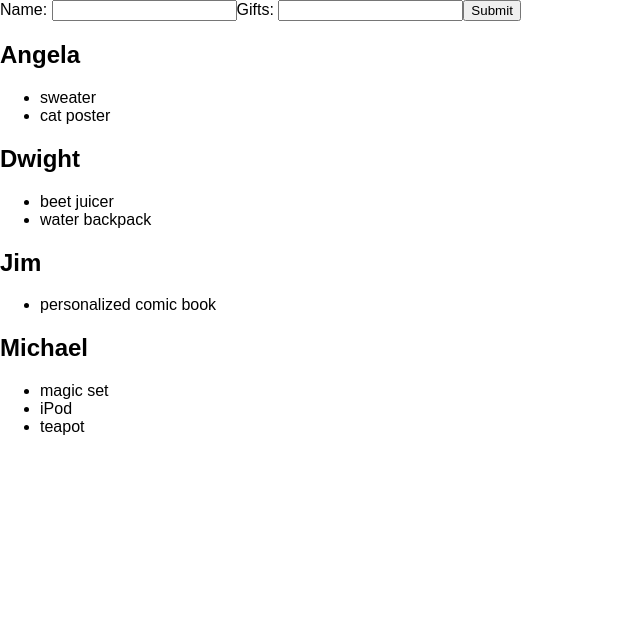
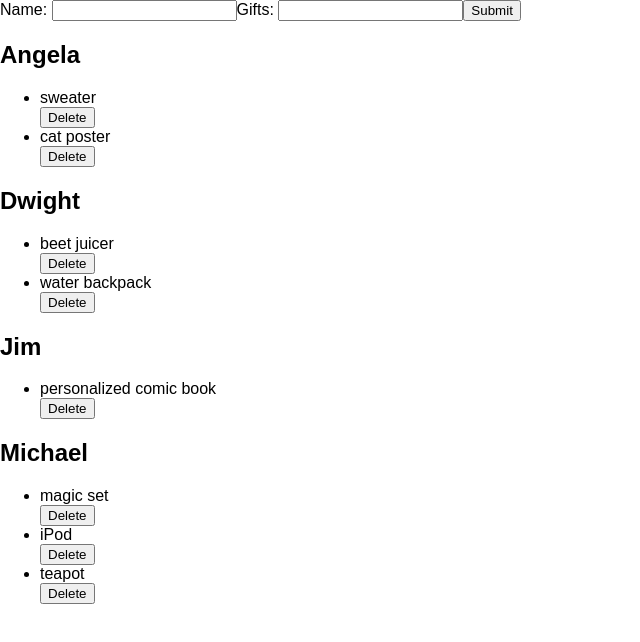
Before and after one commit to zizify/christmas-list, a React (Create React App) app: page / in a window 1280 px wide. Shown: the top 642 px of the page, without its empty margins (0-640 px from the left). Built offline with nearby package versions, Linux system fonts and the light colour scheme.

Commit message:
finished delete functionality

```diff
--- a/src/App.js
+++ b/src/App.js
@@ -1,6 +1,6 @@
 import React from 'react';
 import Form from './form';
-import Output from './output';
+import Person from './output';
 import './App.css';
 
 class App extends React.Component {
@@ -18,10 +18,20 @@ class App extends React.Component {
    this.setState({list: [...this.state.list, newPerson]})
   }
 
+  removeGift(giftIndex){
+    const indexes = giftIndex.split('-')
+    console.log(indexes)
+    this.setState(this.state.list[Number(indexes[0])].gifts.splice(Number(indexes[1])))
+  }
+
   render() {
     const list = this.state.list;
     const people = list.map((person,index) =>
-      <Output person = {person} key = {index} />
+      <Person
+        remove={index => this.removeGift(index)}
+        person={person} key={index}
+        personKey={index}
+      />
     )
     return (
     <div>
--- a/src/output.js
+++ b/src/output.js
@@ -1,7 +1,16 @@
 import React from 'react';
+import App from './App'
 
-export default function Output(props){
-  const gifts = props.person.gifts.map((gift, index) => <li key={index}>{gift}</li>)
+export default function Person(props){
+  console.log(props.person)
+  const gifts = props.person.gifts.map(((gift, index) =>
+      <li key={index} id={props.person.name + "-" + index}>
+        {gift}
+        <br/>
+        <button onClick = {() =>  props.remove(props.personKey + "-" + index)}>Delete
+        </button>
+      </li>
+  ))
   return (
     <div>
       <h2>{props.person.name}</h2>
```
